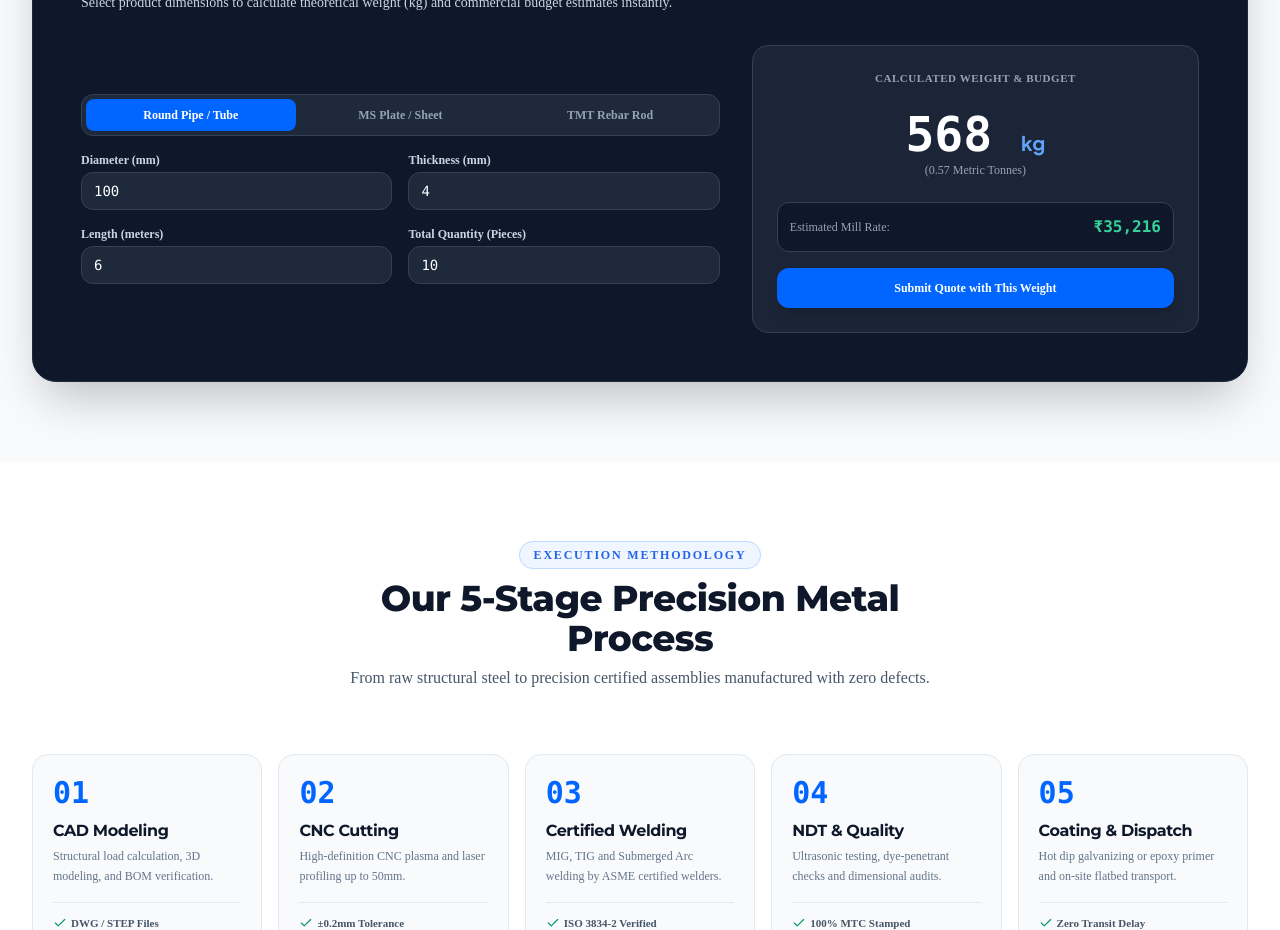
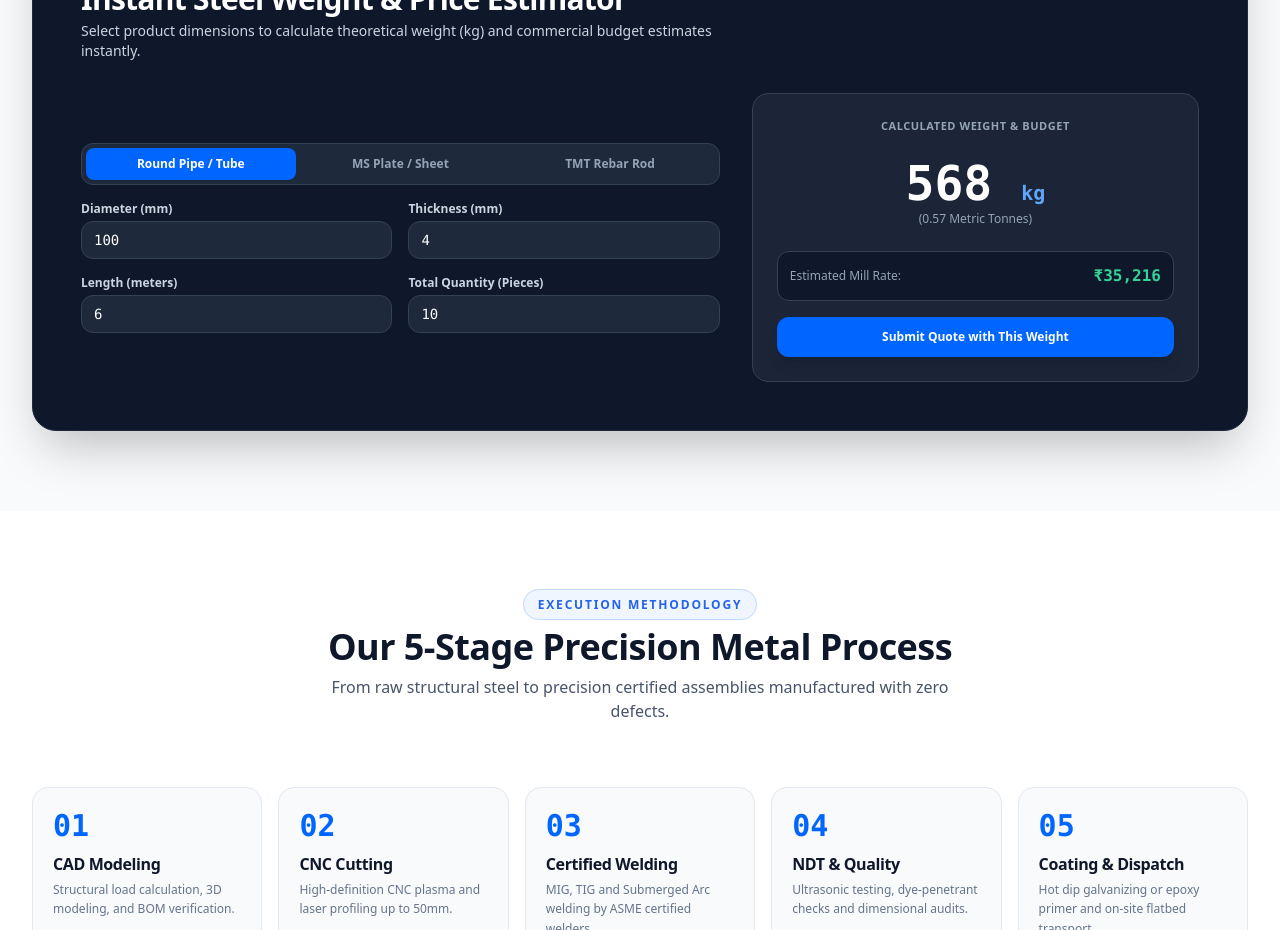
Before and after one commit to Jeena-softwareDeveloper/zhi-deminsion, a Next.js app: page / in a window 1280 px wide. Shown: the part 3040-3970 px from the top of the page. Built offline with nearby package versions, Linux system fonts and the light colour scheme.

Commit message:
Remove all hardcoded fontFamily, Google Font overrides, and broken CSS font variables

```diff
--- a/src/app/admin/categories/page.tsx
+++ b/src/app/admin/categories/page.tsx
@@ -418,7 +418,7 @@ export default function AdminCategoriesPage() {
 
                   <div className="p-5 flex-1 flex flex-col justify-between">
                     <div>
-                      <h3 className="text-base font-bold text-slate-900 font-heading">{cat.name}</h3>
+                      <h3 className="text-base font-bold text-slate-900">{cat.name}</h3>
                       <p className="text-xs text-slate-500 mt-1 line-clamp-2">{cat.description}</p>
                     </div>
 
--- a/src/app/globals.css
+++ b/src/app/globals.css
@@ -1,5 +1,3 @@
-@import url('https://fonts.googleapis.com/css2?family=Montserrat:wght@400;500;600;700;800;900&family=Plus+Jakarta+Sans:wght@300;400;500;600;700;800&display=swap');
-
 @tailwind base;
 @tailwind components;
 @tailwind utilities;
@@ -12,22 +10,15 @@
 html, body {
   color: rgb(var(--foreground-rgb));
   background-color: #FAFAFA;
-  font-family: 'Plus Jakarta Sans', var(--font-manrope), system-ui, -apple-system, BlinkMacSystemFont, "Segoe UI", Roboto, sans-serif;
   overflow-x: clip;
   -webkit-font-smoothing: antialiased;
   -moz-osx-font-smoothing: grayscale;
   text-rendering: optimizeLegibility;
 }
 
-/* Premium Architectural Headings */
+/* Heading tracking */
 h1, h2, h3, h4, h5, h6 {
-  font-family: 'Montserrat', var(--font-montserrat), system-ui, -apple-system, BlinkMacSystemFont, sans-serif;
   letter-spacing: -0.025em;
-}
-
-/* Crisp button and navigation labels */
-button, input, select, textarea {
-  font-family: 'Plus Jakarta Sans', var(--font-manrope), system-ui, sans-serif;
 }
 
 @keyframes fadeIn {
--- a/src/app/layout.tsx
+++ b/src/app/layout.tsx
@@ -31,12 +31,6 @@ export default function RootLayout({
     <html lang="en">
       <head>
         <link rel="icon" href="/images/logo.png" />
-        <link rel="preconnect" href="https://fonts.googleapis.com" />
-        <link rel="preconnect" href="https://fonts.gstatic.com" crossOrigin="anonymous" />
-        <link
-          href="https://fonts.googleapis.com/css2?family=Montserrat:ital,wght@0,400;0,500;0,600;0,700;0,800;0,900;1,400&family=Plus+Jakarta+Sans:ital,wght@0,300;0,400;0,500;0,600;0,700;0,800;1,400&display=swap"
-          rel="stylesheet"
-        />
       </head>
       <body className="antialiased text-slate-900 bg-[#FAFAFA] selection:bg-[#0066FF] selection:text-white">
         <AppShell>{children}</AppShell>
--- a/src/app/page.tsx
+++ b/src/app/page.tsx
@@ -131,10 +131,10 @@ export default function HomePage() {
               </div>
 
               <div className="space-y-2">
-                <p className="text-xl sm:text-2xl font-medium text-slate-300 font-sans tracking-wide">
+                <p className="text-xl sm:text-2xl font-medium text-slate-300 tracking-wide">
                   Your Trusted Partner in
                 </p>
-                <h1 className="text-3xl sm:text-5xl lg:text-6xl font-black font-heading tracking-tight leading-tight text-white">
+                <h1 className="text-3xl sm:text-5xl lg:text-6xl font-black tracking-tight leading-tight text-white">
                   Steel, Fabrication &{' '}
                   <span className="text-[#0066FF] drop-shadow-sm">Agricultural Solutions.</span>
                 </h1>
@@ -281,7 +281,7 @@ export default function HomePage() {
           <span className="text-blue-600 text-xs font-bold uppercase tracking-widest bg-blue-50 px-3.5 py-1.5 rounded-full border border-blue-200">
             Our Core Verticals
           </span>
-          <h2 className="text-3xl sm:text-4xl font-extrabold text-slate-900 mt-3 tracking-tight font-heading">
+          <h2 className="text-3xl sm:text-4xl font-extrabold text-slate-900 mt-3 tracking-tight">
             Engineering Strength Across Every Dimension
           </h2>
           <p className="text-slate-600 text-base mt-3">
@@ -306,7 +306,7 @@ export default function HomePage() {
             </div>
             <div className="p-6 sm:p-7 flex-1 flex flex-col justify-between">
               <div>
-                <h3 className="text-xl font-bold text-slate-900 group-hover:text-blue-600 transition-colors font-heading">
+                <h3 className="text-xl font-bold text-slate-900 group-hover:text-blue-600 transition-colors">
                   Steel Products
                 </h3>
                 <p className="text-sm text-slate-600 mt-2 leading-relaxed">
@@ -353,7 +353,7 @@ export default function HomePage() {
             </div>
             <div className="p-6 sm:p-7 flex-1 flex flex-col justify-between">
               <div>
-                <h3 className="text-xl font-bold text-slate-900 group-hover:text-blue-600 transition-colors font-heading">
+                <h3 className="text-xl font-bold text-slate-900 group-hover:text-blue-600 transition-colors">
                   Welding & Fabrication
                 </h3>
                 <p className="text-sm text-slate-600 mt-2 leading-relaxed">
@@ -400,7 +400,7 @@ export default function HomePage() {
             </div>
             <div className="p-6 sm:p-7 flex-1 flex flex-col justify-between">
               <div>
-                <h3 className="text-xl font-bold text-slate-900 group-hover:text-blue-600 transition-colors font-heading">
+                <h3 className="text-xl font-bold text-slate-900 group-hover:text-blue-600 transition-colors">
                   Agricultural Equipment
                 </h3>
                 <p className="text-sm text-slate-600 mt-2 leading-relaxed">
@@ -441,7 +441,7 @@ export default function HomePage() {
               <span className="text-blue-600 text-xs font-bold uppercase tracking-wider">
                 Industrial Catalogue
               </span>
-              <h2 className="text-3xl font-extrabold text-slate-900 mt-1 font-heading">
+              <h2 className="text-3xl font-extrabold text-slate-900 mt-1">
                 Explore Products & Equipment
               </h2>
             </div>
@@ -507,7 +507,7 @@ export default function HomePage() {
 
                   <div className="p-4 flex-1 flex flex-col justify-between">
                     <div>
-                      <h4 className="font-bold text-base text-slate-900 font-heading group-hover:text-blue-600 transition-colors">
+                      <h4 className="font-bold text-base text-slate-900 group-hover:text-blue-600 transition-colors">
                         {product.name}
                       </h4>
                       <p className="text-xs text-slate-500 mt-1 line-clamp-2 leading-relaxed">
@@ -550,7 +550,7 @@ export default function HomePage() {
               <Calculator className="w-4 h-4" />
               <span>Engineering Tool</span>
             </span>
-            <h3 className="text-2xl sm:text-3xl font-black font-heading text-white">
+            <h3 className="text-2xl sm:text-3xl font-black text-white">
               Instant Steel Weight & Price Estimator
             </h3>
             <p className="text-slate-300 text-sm mt-1">
@@ -648,7 +648,7 @@ export default function HomePage() {
               <div className="py-2">
                 <span className="text-4xl sm:text-5xl font-black text-white font-mono">
                   {calcResult.weight.toLocaleString()}{' '}
-                  <span className="text-xl font-sans text-blue-400 font-bold">kg</span>
+                  <span className="text-xl text-blue-400 font-bold">kg</span>
                 </span>
                 <p className="text-xs text-slate-400 mt-1">
                   ({(calcResult.weight / 1000).toFixed(2)} Metric Tonnes)
@@ -684,7 +684,7 @@ export default function HomePage() {
             <span className="text-blue-600 text-xs font-bold uppercase tracking-widest bg-blue-50 px-3.5 py-1.5 rounded-full border border-blue-200">
               Execution Methodology
             </span>
-            <h2 className="text-3xl sm:text-4xl font-extrabold text-slate-900 mt-3 tracking-tight font-heading">
+            <h2 className="text-3xl sm:text-4xl font-extrabold text-slate-900 mt-3 tracking-tight">
               Our 5-Stage Precision Metal Process
             </h2>
             <p className="text-slate-600 text-sm sm:text-base mt-2">
@@ -697,7 +697,7 @@ export default function HomePage() {
             <div className="bg-slate-50 p-5 rounded-2xl border border-slate-200 flex flex-col justify-between hover:border-blue-600 transition-colors">
               <div>
                 <span className="text-3xl font-black text-[#0066FF] font-mono">01</span>
-                <h4 className="text-base font-bold text-slate-900 mt-2 font-heading">CAD Modeling</h4>
+                <h4 className="text-base font-bold text-slate-900 mt-2">CAD Modeling</h4>
                 <p className="text-xs text-slate-500 mt-1 leading-relaxed">
                   Structural load calculation, 3D modeling, and BOM verification.
                 </p>
@@ -712,7 +712,7 @@ export default function HomePage() {
             <div className="bg-slate-50 p-5 rounded-2xl border border-slate-200 flex flex-col justify-between hover:border-blue-600 transition-colors">
               <div>
                 <span className="text-3xl font-black text-[#0066FF] font-mono">02</span>
-                <h4 className="text-base font-bold text-slate-900 mt-2 font-heading">CNC Cutting</h4>
+                <h4 className="text-base font-bold text-slate-900 mt-2">CNC Cutting</h4>
                 <p className="text-xs text-slate-500 mt-1 leading-relaxed">
                   High-definition CNC plasma and laser profiling up to 50mm.
                 </p>
@@ -727,7 +727,7 @@ export default function HomePage() {
             <div className="bg-slate-50 p-5 rounded-2xl border border-slate-200 flex flex-col justify-between hover:border-blue-600 transition-colors">
               <div>
                 <span className="text-3xl font-black text-[#0066FF] font-mono">03</span>
-                <h4 className="text-base font-bold text-slate-900 mt-2 font-heading">Certified Welding</h4>
+                <h4 className="text-base font-bold text-slate-900 mt-2">Certified Welding</h4>
                 <p className="text-xs text-slate-500 mt-1 leading-relaxed">
                   MIG, TIG and Submerged Arc welding by ASME certified welders.
                 </p>
@@ -742,7 +742,7 @@ export default function HomePage() {
             <div className="bg-slate-50 p-5 rounded-2xl border border-slate-200 flex flex-col justify-between hover:border-blue-600 transition-colors">
               <div>
                 <span className="text-3xl font-black text-[#0066FF] font-mono">04</span>
-                <h4 className="text-base font-bold text-slate-900 mt-2 font-heading">NDT & Quality</h4>
+                <h4 className="text-base font-bold text-slate-900 mt-2">NDT & Quality</h4>
                 <p className="text-xs text-slate-500 mt-1 leading-relaxed">
                   Ultrasonic testing, dye-penetrant checks and dimensional audits.
                 </p>
@@ -757,7 +757,7 @@ export default function HomePage() {
             <div className="bg-slate-50 p-5 rounded-2xl border border-slate-200 flex flex-col justify-between hover:border-blue-600 transition-colors">
               <div>
                 <span className="text-3xl font-black text-[#0066FF] font-mono">05</span>
-                <h4 className="text-base font-bold text-slate-900 mt-2 font-heading">Coating & Dispatch</h4>
+                <h4 className="text-base font-bold text-slate-900 mt-2">Coating & Dispatch</h4>
                 <p className="text-xs text-slate-500 mt-1 leading-relaxed">
                   Hot dip galvanizing or epoxy primer and on-site flatbed transport.
                 </p>
@@ -777,7 +777,7 @@ export default function HomePage() {
           <span className="text-blue-600 text-xs font-bold uppercase tracking-widest bg-blue-50 px-3.5 py-1.5 rounded-full border border-blue-200">
             Trusted by Builders & Farmers
           </span>
-          <h2 className="text-3xl font-extrabold text-slate-900 mt-3 tracking-tight font-heading">
+          <h2 className="text-3xl font-extrabold text-slate-900 mt-3 tracking-tight">
             What Our Clients Say
           </h2>
         </div>
@@ -852,7 +852,7 @@ export default function HomePage() {
             <span className="text-blue-600 text-xs font-bold uppercase tracking-widest bg-blue-100/60 px-3.5 py-1.5 rounded-full">
               Questions & Answers
             </span>
-            <h2 className="text-3xl font-extrabold text-slate-900 mt-3 tracking-tight font-heading">
+            <h2 className="text-3xl font-extrabold text-slate-900 mt-3 tracking-tight">
               Frequently Asked Questions
             </h2>
           </div>
@@ -891,14 +891,14 @@ export default function HomePage() {
 
         <div className="relative max-w-7xl mx-auto px-4 sm:px-6 lg:px-8">
           <div className="max-w-3xl space-y-6">
-            <div className="text-3xl sm:text-4xl font-extrabold font-heading">
+            <div className="text-3xl sm:text-4xl font-extrabold">
               <span className="text-white">ZHI </span>
               <span className="text-slate-400 font-light tracking-[0.2em] text-2xl sm:text-3xl">
                 DIMENSION
               </span>
             </div>
 
-            <h2 className="text-2xl sm:text-4xl font-black text-white leading-tight font-heading">
+            <h2 className="text-2xl sm:text-4xl font-black text-white leading-tight">
               Quality Materials. Reliable Fabrication.{' '}
               <span className="text-[#0066FF]">Smarter Agricultural Solutions.</span>
             </h2>
--- a/src/components/ZhiLogo.tsx
+++ b/src/components/ZhiLogo.tsx
@@ -49,12 +49,12 @@ export function ZhiLogo({
 
       {/* Brand Text placed directly beside the Logo Emblem */}
       <div className="flex flex-col min-w-0">
-        <div className={`font-black tracking-tight uppercase font-heading leading-none whitespace-nowrap ${textSizes[size]}`}>
+        <div className={`font-black tracking-tight uppercase leading-none whitespace-nowrap ${textSizes[size]}`}>
           <span style={{ color: textColor }}>ZHI </span>
           <span className="text-[#0066FF]">DIMENSION</span>
         </div>
         <div
-          className="text-[9px] sm:text-[10px] font-bold tracking-[0.22em] uppercase font-heading mt-1 whitespace-nowrap"
+          className="text-[9px] sm:text-[10px] font-bold tracking-[0.22em] uppercase mt-1 whitespace-nowrap"
           style={{ color: subtitleColor }}
         >
           Steel &amp; Fabrication
--- a/tailwind.config.ts
+++ b/tailwind.config.ts
@@ -29,11 +29,6 @@ const config: Config = {
           muted: "#64748B",
         },
       },
-      fontFamily: {
-        sans: ["'Plus Jakarta Sans'", "-apple-system", "BlinkMacSystemFont", "Segoe UI", "Roboto", "sans-serif"],
-        heading: ["'Montserrat'", "-apple-system", "BlinkMacSystemFont", "Segoe UI", "sans-serif"],
-        display: ["'Montserrat'", "-apple-system", "BlinkMacSystemFont", "Segoe UI", "sans-serif"],
-      },
       letterSpacing: {
         tightest: '-0.04em',
         tighter: '-0.025em',
```
